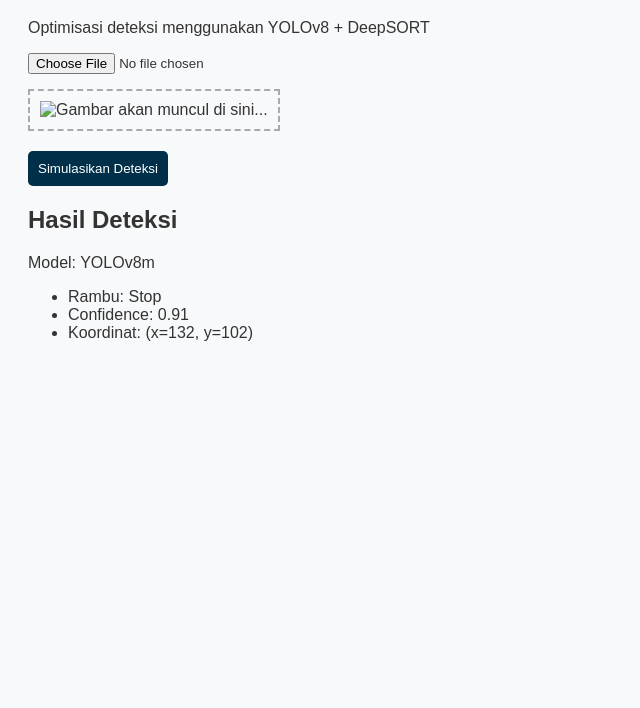
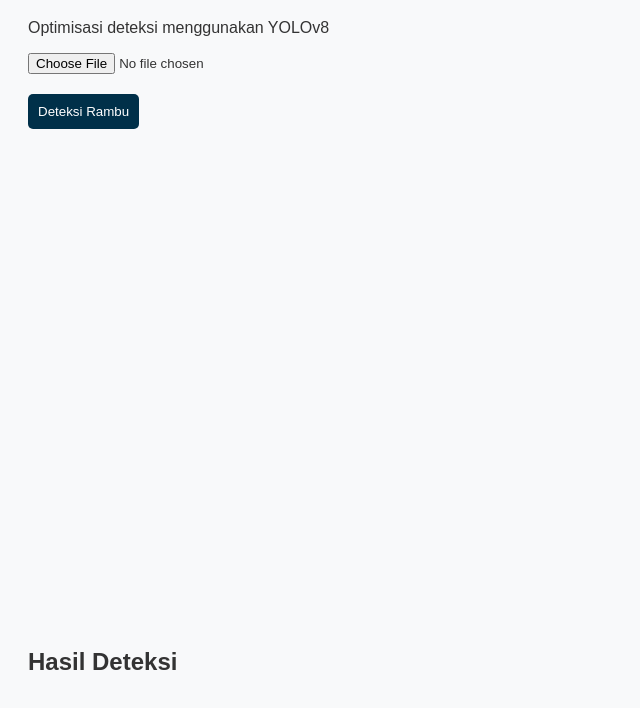
Before and after one commit to bellibella378/yolo-traffic-app, a plain HTML site: page index.html in a window 1280 px wide. Shown: the part 90-798 px from the top of the page, without its empty margins (0-640 px from the left). Drawn offline with Linux system fonts and the light colour scheme.

Commit message:
Update index.html

```diff
--- a/index.html
+++ b/index.html
@@ -1,29 +1,25 @@
 <!DOCTYPE html>
 <html lang="id">
 <head>
-  <meta charset="UTF-8">
+  <meta charset="UTF-8" />
   <title>Deteksi Rambu Lalu Lintas - YOLOv8</title>
-  <link rel="stylesheet" href="style.css">
+  <link rel="stylesheet" href="style.css" />
 </head>
 <body>
   <h1>🚦 Deteksi Rambu Lalu Lintas</h1>
-  <p>Optimisasi deteksi menggunakan YOLOv8 + DeepSORT</p>
+  <p>Optimisasi deteksi menggunakan YOLOv8</p>
 
-  <input type="file" id="upload" accept="image/*">
+  <input type="file" id="upload" accept="image/*" />
+  <br />
+  <button onclick="deteksi()">Deteksi Rambu</button>
+
   <div id="preview-container">
-    <img id="preview" src="" alt="Gambar akan muncul di sini...">
+    <canvas id="canvas" width="640" height="480"></canvas>
   </div>
-
-  <button onclick="deteksi()">Simulasikan Deteksi</button>
 
   <div id="hasil">
     <h2>Hasil Deteksi</h2>
-    <p>Model: YOLOv8m</p>
-    <ul>
-      <li>Rambu: Stop</li>
-      <li>Confidence: 0.91</li>
-      <li>Koordinat: (x=132, y=102)</li>
-    </ul>
+    <ul id="hasil-list"></ul>
   </div>
 
   <script src="script.js"></script>
```
